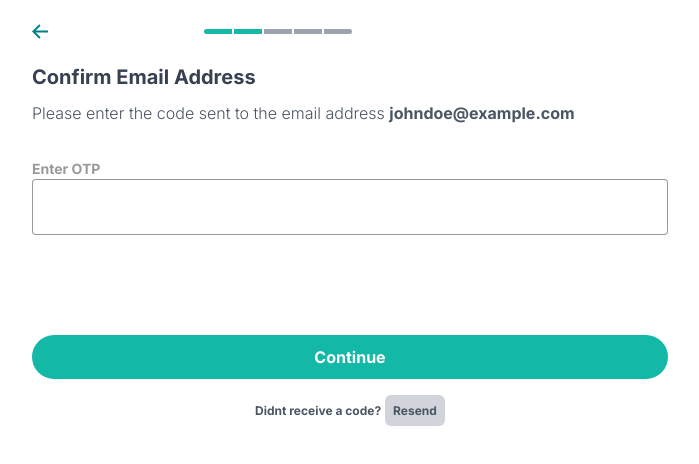
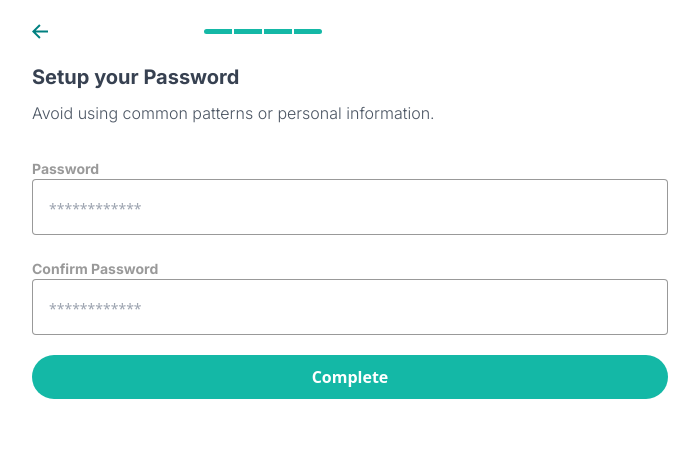
Before and after one commit to estheralade/qwikbill, a React (Vite) app: page / in a window 1280 px wide. Shown: the top 464 px of the page, without its empty margins (290-989 px from the left). Built offline with nearby package versions, Linux system fonts and the light colour scheme.

Commit message:
feat: add  all registration steps pages

```diff
--- a/src/App.jsx
+++ b/src/App.jsx
@@ -1,7 +1,7 @@
 // import Login from "./pages/login";
 // import Onboarding from "./pages/onboarding";
 
-import RegisterStep2 from "./pages/registration/registerStep2";
+import RegisterStep4 from "./pages/registration/registerStep4";
 
 // import StepperIndicator from "./components/stepperIndicator";
 
@@ -13,7 +13,7 @@ function App() {
       <Button variant="solid" size="lg">
         Sign in */}
 
-      <RegisterStep2 />
+      <RegisterStep4 />
     </div>
   );
 }
--- a/src/components/stepperIndicator.jsx
+++ b/src/components/stepperIndicator.jsx
@@ -3,7 +3,7 @@ import PropTypes from "prop-types";
 import BackArrowIcon from "./icons/backArrow";
 
 export default function StepperIndicator({ currStep }) {
-  const totalSteps = 5;
+  const totalSteps = 4;
   const steps = Array(totalSteps).fill(null);
   return (
     <div className="bg-white flex gap-[10vw] space-x-7 py-6">
--- a/src/pages/registration/registerStep2.jsx
+++ b/src/pages/registration/registerStep2.jsx
@@ -16,8 +16,8 @@ export default function RegisterStep2() {
           <b className="text-base font-bold">johndoe@example.com</b>
         </p>
       </div>
-      <Label htmlFor="e-mail">Enter OTP</Label>
-      <Input type="e-mail" id="e-mail" />
+      <Label htmlFor="otp">Enter OTP</Label>
+      <Input type="number" id="otp" />
       <Button variant="solid" size="lg" className="mt-[100px]">
         Continue
       </Button>
--- /dev/null
+++ b/src/pages/registration/registerStep3.jsx
@@ -0,0 +1,37 @@
+import Button from "../../components/ui/button";
+import Input from "../../components/ui/input";
+import Label from "../../components/ui/label";
+import StepperIndicator from "../../components/stepperIndicator";
+
+export default function RegisterStep3() {
+  return (
+    <div className="flex flex-col bg-white h-full px-8">
+      <StepperIndicator currStep="3" />
+      <h2 className="font-secondary text-xl font-bold text-gray-700">
+        What&apos;s your name?
+      </h2>
+      <div className="h-10 mt-2.5 mb-[18px]">
+        <p className="font-secondary text-base font-light text-gray-600">
+          Please type in your full name
+        </p>
+      </div>
+      <Label htmlFor="firstName">First Name</Label>
+      <Input
+        type="text"
+        id="firstName"
+        placeholder="First name"
+        className="placeholder:font-bold placeholder:text-base mb-6"
+      />
+      <Label htmlFor="lastName">Last Name</Label>
+      <Input
+        type="text"
+        id="lastName"
+        placeholder="Last name"
+        className="placeholder:font-bold placeholder:text-base"
+      />
+      <Button variant="solid" size="lg" className="mt-[20px]">
+        Continue
+      </Button>
+    </div>
+  );
+}
--- /dev/null
+++ b/src/pages/registration/registerStep4.jsx
@@ -0,0 +1,37 @@
+import Button from "../../components/ui/button";
+import Input from "../../components/ui/input";
+import Label from "../../components/ui/label";
+import StepperIndicator from "../../components/stepperIndicator";
+
+export default function RegisterStep4() {
+  return (
+    <div className="flex flex-col bg-white h-full px-8">
+      <StepperIndicator currStep="4" />
+      <h2 className="font-secondary text-xl font-bold text-gray-700">
+        Setup your Password
+      </h2>
+      <div className="h-10 mt-2.5 mb-[18px]">
+        <p className="font-secondary text-base font-light text-gray-600">
+          Avoid using common patterns or personal information.
+        </p>
+      </div>
+      <Label htmlFor="password">Password</Label>
+      <Input
+        type="password"
+        id="password"
+        placeholder="************"
+        className="placeholder:font-bold placeholder:text-base mb-6"
+      />
+      <Label htmlFor="passwordConfirm">Confirm Password</Label>
+      <Input
+        type="password"
+        id="passwordConfirm"
+        placeholder="************"
+        className="placeholder:font-bold placeholder:text-base"
+      />
+      <Button variant="solid" size="lg" className="mt-[20px]">
+        Complete
+      </Button>
+    </div>
+  );
+}
```
